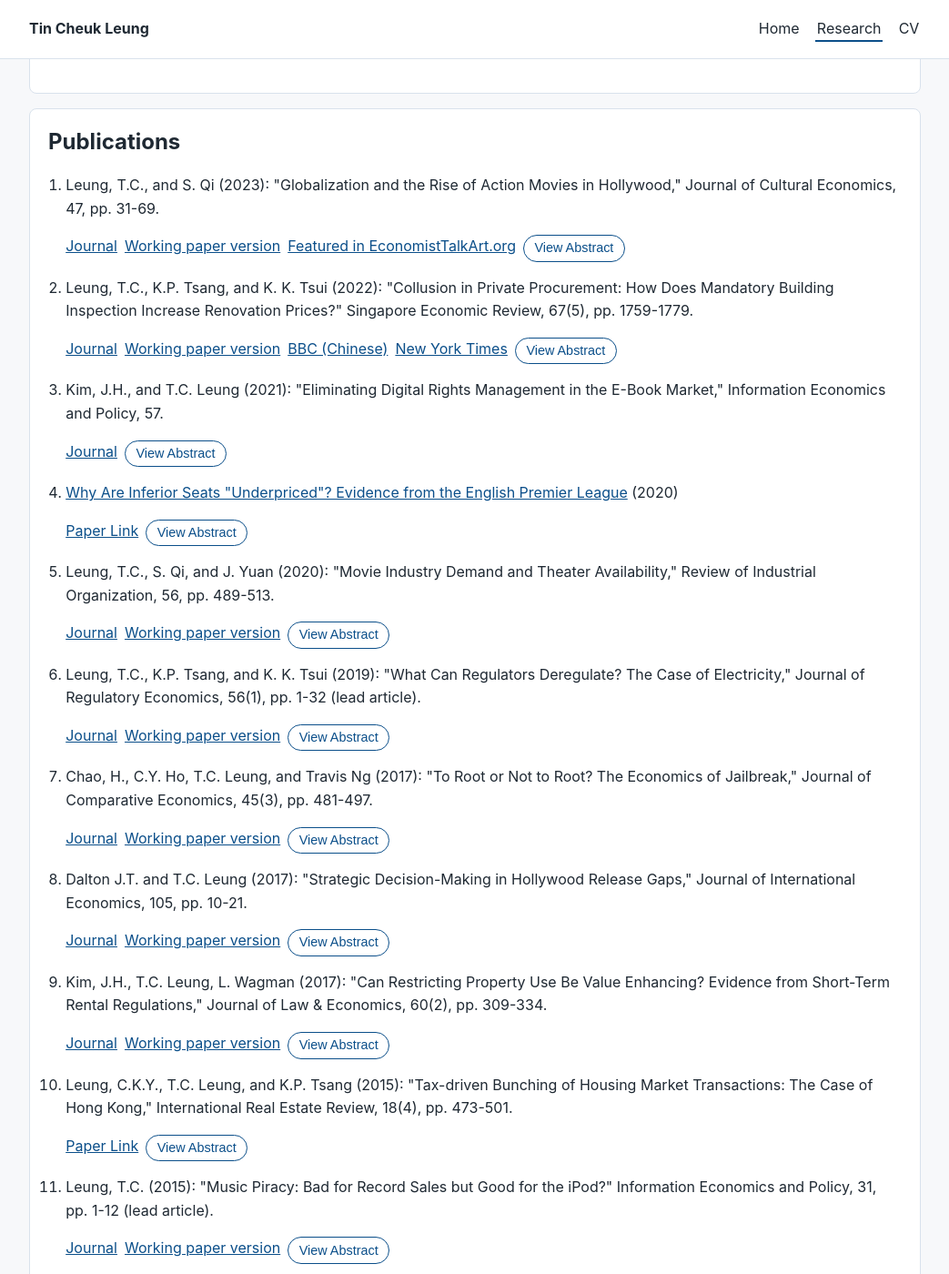
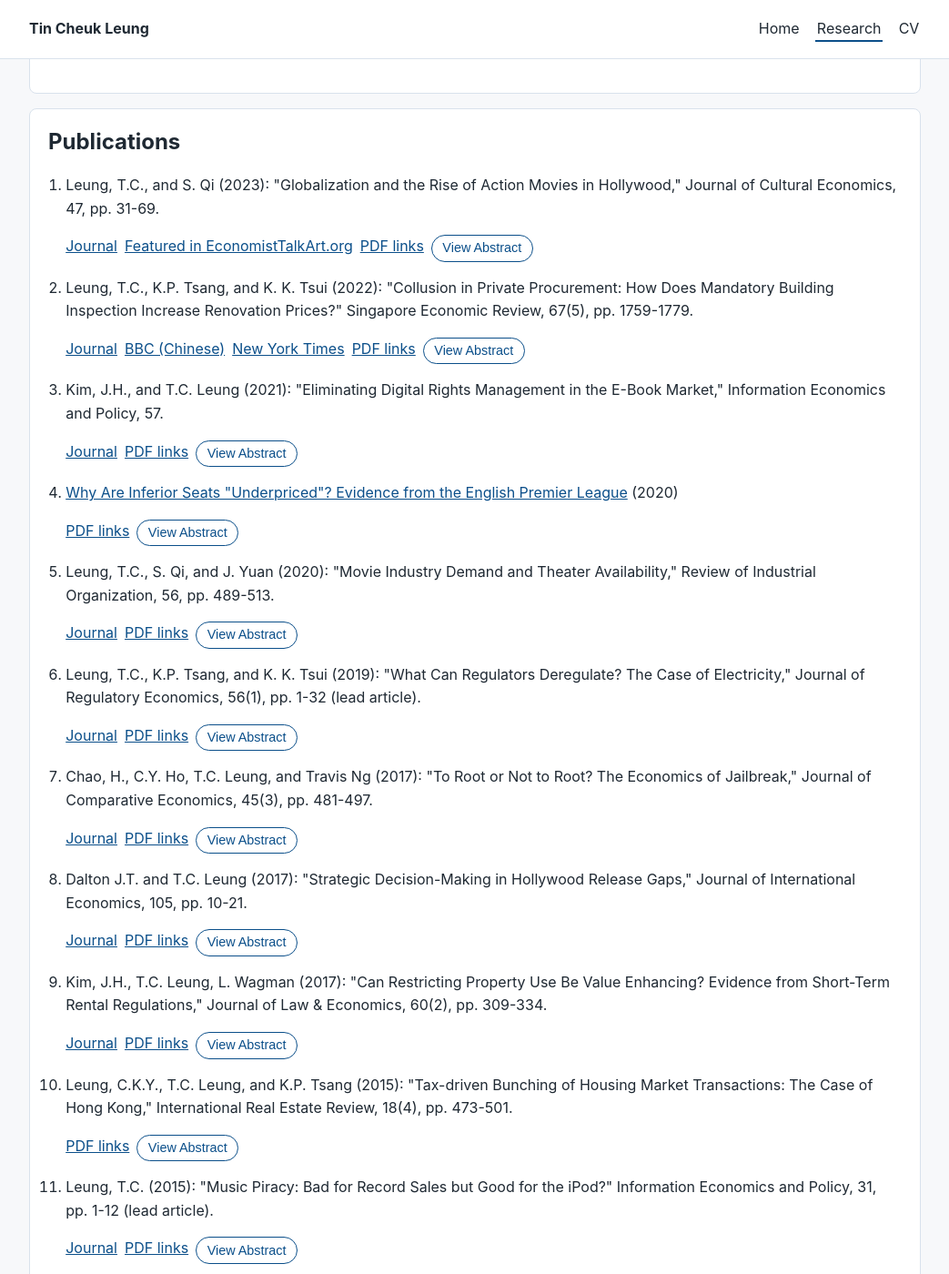
Before and after one commit to tommyleung1027/tommyleung1027.github.io, a Jekyll site: the page built from pages/research.md, in a window 1280 px wide and 1400 px high, scrolled down 1189 px. Shown: the whole window at 91% size, without its empty margins (118-1161 px from the left). Built offline with Jekyll 4.4.1, drawn with Linux system fonts in a browser that asks for light colours; some of the changed text lies outside the part shown.

Commit message:
Replace publication working-paper links with local PDF links

```diff
--- a/_data/publications.yml
+++ b/_data/publications.yml
@@ -13,14 +13,14 @@
   fulltext_hash: 76d5fb3884c976b8103eea2dde8b3d693b69214e3e8430a473984d83f05403f2
   fulltext_excerpt: "Vol.:(0123456789)\nJournal of Cultural Economics (2023) 47:31\u201369\nhttps://doi.org/10.1007/s10824-021-09438-z\n1 3\nORIGINAL ARTICLE\nGlobalization and the rise of action movies in hollywood\nTin Cheuk Leung1 \xB7 Shi Qi2\nReceived: 5 November 2021 / Accepted: 16 November 2021 / Published online: 14 January 2022\n\xA9 The Author(s), under exclusive licence to Springer Science+Business Media, LLC, part of Springer Nature\n2021\nAbstract\nThis paper shows that Globalization contributes significantly to the rise of Action\nmovies in Hollywood. Incorporating both the intensive and extensive margins in\ntrade, this paper develops a structural model to allow movie-quality production\nheterogeneity across genres and countries. The paper finds that Hollywood studios\nrespond to export-market expansion by tailoring their products to international\nconsumers\u2019 preferences. As a result, Hollywood increasingly focuses on a few\nblockbusters, overwhelmingly in the Action\
     \ genre. The movie industry becomes\nsignificantly more concentrated both domestically and abroad. Furthermore, a dis-\nproportionate increase in Action movies raises consumer welfare in some countries\nat other regions\u2019 expense.\nKeywords Globalization \xB7 Movies \xB7 Budget reallocation \xB7 Quality heterogeneity\n1 Introduction\nIn the past twenty-five years, the movie industry in Hollywood has experienced two\ntectonic shifts.1 First, movies of the Action genre have become dominant at the box-\noffice.2 Their aggregate domestic market share has increased by almost 20 percent\nWe would like to thank Amil Petrin and seminar participants at the CEIBS, CMES, SCAM\u2019d, IIOC,\nSEA Meetings, College of William and Mary for useful comments. The usual disclaimer applies.\n* Shi Qi\nshiqi.econ@gmail.com\n1 Wake Forest University, Winston-Salem, USA\n2 Economics Department, William and Mary, 300 James Blair Drive, Chancellors Hall Room\n248, Williamsburg, VA 23185, USA\n1 In the paper,\
-    \ we use the term \u201CHollywood movies\u201D to refer to US-produced movies or movies of US-\norigin.\n2 In the paper, the \u201CAction\u201D genre includes movies classified as either action or adventure films, as these\ngenres have significant overlaps.\n\n32 Journal of Cultural Economics (2023) 47:31\u201369\n1 3\nand accounts for more than half of the total box-office revenue in the USA. Second,\nHollywood has become increasingly reliant on foreign markets. The US share of the\nworldwide box-office revenue has declined from almost 60 percent in the mid-1990s\nto less than 40 percent in 2016.\nTo explain these two parallel developments in the movie industry, this paper\nasks two important questions. First, how "
+    \ we use the term \u201CHollywood movies\u201D to refer to US-produced movies or movies of US-\norigin.\n2 In the paper, the \u201CAction\u201D genre includes movies classified as either action or adventure films, as these\ngenres have significant overlaps.\n\n32 Journal of Cultural Economics (2023) 47:31\u201369\n1 3\nand accounts for more than half of the total box-office revenue in the USA. Second,\nHollywood has become increasingly reliant on foreign markets. The US share of the\nworldwide box-office revenue has declined from almost 60 percent in the mid-1990s\nto less than 40 percent in 2016.\nTo explain these two parallel developments in the movie industry, this paper\nasks two important questions. First, how"
   links:
   - label: Journal
     url: https://doi.org/10.1007/s10824-021-09438-z
-  - label: Working paper version
-    url: https://drive.google.com/open?id=1LpAJ1GVa1vlpN99iKu91R-ZbhvtDpjOz
   - label: Featured in EconomistTalkArt.org
     url: https://culturaleconomics.org/globalization-and-the-rise-of-action-movies-in-hollywood/
+  - label: PDF links
+    url: /papers/publications/Globalization%20and%20the%20rise%20of%20action%20movies%20in%20hollywood.pdf
   citation: 'Leung, T.C., and S. Qi (2023): "Globalization and the Rise of Action Movies in Hollywood," Journal of Cultural Economics, 47, pp. 31-69.'
 - id: pub-collusion-in-private-procurement-how-does-mandatory-building-inspection-increase-renovation-prices
   title: 'Collusion in Private Procurement: How Does Mandatory Building Inspection Increase Renovation Prices?'
@@ -42,12 +42,12 @@
   links:
   - label: Journal
     url: https://www.worldscientific.com/doi/10.1142/S0217590822430020
-  - label: Working paper version
-    url: https://drive.google.com/file/d/1EJqYbqIqD3cBXwaHBimB1M60sRF9wTOg/view?usp=sharing
   - label: BBC (Chinese)
     url: https://www.bbc.com/zhongwen/articles/cjrj0320pdgo/trad
   - label: New York Times
     url: https://www.nytimes.com/2025/12/26/world/asia/hong-kong-apartment-fire-corruption.html
+  - label: PDF links
+    url: /papers/publications/Collusion%20in%20Private%20Procurement-%20How%20Does%20Mandatory%20Building%20Inspection%20Increase%20Renovation%20Prices%3F.pdf
   citation: 'Leung, T.C., K.P. Tsang, and K. K. Tsui (2022): "Collusion in Private Procurement: How Does Mandatory Building Inspection Increase Renovation Prices?" Singapore Economic Review, 67(5), pp. 1759-1779.'
 - id: pub-eliminating-digital-rights-management-in-the-e-book-market
   title: Eliminating Digital Rights Management in the E-Book Market,
@@ -68,6 +68,8 @@
   links:
   - label: Journal
     url: https://doi.org/10.1016/j.infoecopol.2021.100935
+  - label: PDF links
+    url: /papers/publications/Eliminating%20digital%20rights%20management%20from%20the%20E-book%20market.pdf
   citation: 'Kim, J.H., and T.C. Leung (2021): "Eliminating Digital Rights Management in the E-Book Market," Information Economics and Policy, 57.'
 - id: pub-why-are-inferior-seats-underpriced-evidence-from-the-english-premier-league
   title: Why Are Inferior Seats "Underpriced"? Evidence from the English Premier League
@@ -87,6 +89,9 @@
   fulltext_excerpt: "1\nWhy Are Inferior Seats \u201CUnderpriced\u201D? Evidence from the English Premier League* Tin Cheuk Leung Wake Forest University leungtc@wfu.edu\nKwok Ping Tsang Virginia Tech byront@vt.edu September 28, 2018\nKevin K. Tsui Clemson University ktsui@clemson.edu\nAbstract This paper studies the practice of loss-leader pricing strategy in the English Premier League (EPL). While the TV broadcasting revenue for EPL clubs has increased over the past 20 years, the importance of revenue from ticket sales has declined. The theory of multi-product pricing suggests that a change in the relative importance of revenue sources can induce profit-maximizing firms to underprice one product in order to raise the demand for a complementary one. Using other leagues in England and Scotland that do not have as much TV broadcasting revenue as a control group, we find that inferior seats are underpriced among the ELP clubs. Consistent with the growing importance of TV broadcast revenue,\
     \ we also find that such \"loss-leader pricing\" is stronger in later years of the sample. Furthermore, we provide evidence that the underpricing of inferior seats is more pronounced in (i) EPL clubs compared to clubs in other European leagues; (ii) elite clubs in ELP compared to non-elite clubs in ELP that have less TV broadcasting revenue; and (iii) clubs promoted to ELP as compared to clubs that are either promoted or relegated to different leagues in England and Scotland. These findings suggest that clubs that rely more on TV broadcasting underprice their inferior seats as loss leader to attract more passionate fans. JEL codes: D22; L11; L83 Keywords: loss-leader pricing; English Premier League; cross-subsidization\n* We thank Cloud Yip for first introducing us to this topic. We also thank John T. Dalton and the seminar participants at Clemson, College of William and Mary, CMES, IIOC and Wake Forest for helpful comments. We also thank Tom Lam for providing attendance data of English\
     \ league games. The usual disclaimer applies.\n\n2\n\u201CFor every pound that you lower the ticket price, if you can recover it in that home advantage, you maybe won\u2019t have a loss.\u201D Vincent Kompany (Captain of Manchester City) 2018 1. Introduction Nowadays, the business model of most major sports leagues relies on multiple sources of revenue. While ticket sales still generates significant revenue for these leagues, TV broadcasting fee often is a major source of their total revenue. The English Premier League (EPL) is a prime example of such business model. Figure 1 shows that between the 2012/13 and 2017/18 seasons, season/matchday ticke"
+  links:
+  - label: PDF links
+    url: /papers/publications/Why%20Are%20Inferior%20Seats%20%E2%80%9CUnderpriced%E2%80%9D%3F%20Evidence%20from%20the%20English%20Premier%20League.pdf
 - id: pub-movie-industry-demand-and-theater-availability
   title: Movie Industry Demand and Theater Availability,
   authors:
@@ -107,8 +112,8 @@
   links:
   - label: Journal
     url: http://link.springer.com/article/10.1007/s11151-019-09706-5
-  - label: Working paper version
-    url: https://drive.google.com/file/d/1OBiz9ZTIRuJNaO4X5SQdgcz-CUA72H9u/view?usp=sharing
+  - label: PDF links
+    url: /papers/publications/Movie%20Industry%20Demand%20and%20Theater%20Availability.pdf
   citation: 'Leung, T.C., S. Qi, and J. Yuan (2020): "Movie Industry Demand and Theater Availability," Review of Industrial Organization, 56, pp. 489-513.'
 - id: pub-what-can-regulators-deregulate-the-case-of-electricity
   title: What Can Regulators Deregulate? The Case of Electricity,
@@ -131,8 +136,8 @@
   links:
   - label: Journal
     url: https://link.springer.com/article/10.1007/s11149-019-09386-9
-  - label: Working paper version
-    url: https://drive.google.com/file/d/1t-ZUS1monDYdKV3lo5aRW7ezaC1HY4jU/view?usp=sharing
+  - label: PDF links
+    url: /papers/publications/What%20can%20deregulators%20deregulate%3F%20The%20case%20of%20electricity.pdf
   citation: 'Leung, T.C., K.P. Tsang, and K. K. Tsui (2019): "What Can Regulators Deregulate? The Case of Electricity," Journal of Regulatory Economics, 56(1), pp. 1-32 (lead article).'
 - id: pub-to-root-or-not-to-root-the-economics-of-jailbreak
   title: To Root or Not to Root? The Economics of Jailbreak,
@@ -156,8 +161,8 @@
   links:
   - label: Journal
     url: http://www.sciencedirect.com/science/article/pii/S0147596716300397
-  - label: Working paper version
-    url: http://sites.google.com/site/tincheuk/research/CHLN1_edited.pdf
+  - label: PDF links
+    url: /papers/publications/To%20root%20or%20not%20to%20root%3F%20The%20economics%20of%20jailbreak.pdf
   citation: 'Chao, H., C.Y. Ho, T.C. Leung, and Travis Ng (2017): "To Root or Not to Root? The Economics of Jailbreak," Journal of Comparative Economics, 45(3), pp. 481-497.'
 - id: pub-strategic-decision-making-in-hollywood-release-gaps
   title: Strategic Decision-Making in Hollywood Release Gaps,
@@ -174,12 +179,12 @@
   fulltext_hash: f1683926d18d997f6c0e1bf4669e423f1881daab35c64898c4764418695e4c0b
   fulltext_excerpt: "Journal of International Economics 105 (2017) 10\u201321\nContents lists available at ScienceDirect\nJournal of International Economics\njournal homepage: www.elsevier.com/locate/jie\nStrategic decision-making in Hollywood release gaps/H22845\nJohn T. Dalton*, Tin Cheuk Leung\nDepartment of Economics, Kirby Hall, Wake Forest University, Box 7505, Winston-Salem, NC 27109, United States\nARTICLE INFO\nArticle history:\nReceived 13 January 2016\nAccepted 22 November 2016\nAvailable online 7 December 2016\nJEL classi\uFB01cation:\nF14\nL82\n034\nKeywords:\nHollywood\nMovie exports\nRelease gap\nIntellectual property rights\nABSTRACT\nHollywood blockbusters are usually released in the U.S. before other foreign markets. The release gaps have\ndeclined signi\uFB01cantly over time and varied greatly across countries.While movie piracy has been suggested\nas an important determinant for the release gap decision of distributors, theory and evidence suggest that\nthere are other\
     \ important determinants. In this paper, we use a discrete choice release gap decision game\nmodel to disentangle the impacts of the i) release gap effect, which includes factors that provide incen-\ntives for a distributor to shorten the release gap; ii) word-of-mouth effect, which provides incentives for a\ndistributor to lengthen the release gap; and iii) competition effect, which accounts for the incentives block-\nbustershavetoavoideachother.Weobtainboxo\uFB03ceandreleasegapdatafromtheprivateindustrysource\nBoxo\uFB03cemojo.com. We provide results on the economically signi\uFB01cant impact of these three factors on\ndistributors\u2019 release gap decisions and box o\uFB03ce revenue.\n\xA9 2016 Elsevier B.V. All rights reserved.\n1. Introduction\nMovie executives fear the collapse of Hollywood exports in the\nface of rising worldwide piracy rates. Yet box o\uFB03ce sales growth\nremains stable. According to the Motion Picture Association of\nAmerica (MPAA), U.S./Canadian and international\
-    \ box o\uFB03ce sales\ngrew 12% and 32% between 2008 and 2012.\n1\nOne characteristic of the movie industry often mentioned in con-\nnectionwithpiracyisthereleasegapbetweenwhenamovieappears\nin the U.S. and a foreign market. Hollywood studios try to preempt\npiracy by releasing movies as quickly as possible. Industry observers\noftennotethedeclineinmoviereleasegapsworldwide,apointmade\nby Eliashberg et al. (2006). Looking at the years 1980, 1990, 2000,\nand 2010, for example, we observe this trend when comparing the\naverage release gap for those top ten box o\uFB03ce hits from the U.S.\n/H22845We thank Liran Einav for sharing his codes, Christina Marsh Dalton for her many\nhelpful comments, and Douglas Cheng, "
+    \ box o\uFB03ce sales\ngrew 12% and 32% between 2008 and 2012.\n1\nOne characteristic of the movie industry often mentioned in con-\nnectionwithpiracyisthereleasegapbetweenwhenamovieappears\nin the U.S. and a foreign market. Hollywood studios try to preempt\npiracy by releasing movies as quickly as possible. Industry observers\noftennotethedeclineinmoviereleasegapsworldwide,apointmade\nby Eliashberg et al. (2006). Looking at the years 1980, 1990, 2000,\nand 2010, for example, we observe this trend when comparing the\naverage release gap for those top ten box o\uFB03ce hits from the U.S.\n/H22845We thank Liran Einav for sharing his codes, Christina Marsh Dalton for her many\nhelpful comments, and Douglas Cheng,"
   links:
   - label: Journal
     url: http://www.sciencedirect.com/science/article/pii/S0022199616301465
-  - label: Working paper version
-    url: http://sites.google.com/site/tincheuk/research/ReleaseGaps.pdf
+  - label: PDF links
+    url: /papers/publications/Strategic%20decision-making%20in%20Hollywood%20release%20gaps.pdf
   citation: 'Dalton J.T. and T.C. Leung (2017): "Strategic Decision-Making in Hollywood Release Gaps," Journal of International Economics, 105, pp. 10-21.'
 - id: pub-can-restricting-property-use-be-value-enhancing-evidence-from-short-term-rental-regulations
   title: Can Restricting Property Use Be Value Enhancing? Evidence from Short-Term Rental Regulations,
@@ -201,8 +206,8 @@
   links:
   - label: Journal
     url: http://www.journals.uchicago.edu/doi/pdfplus/10.1086/694415
-  - label: Working paper version
-    url: http://sites.google.com/site/tincheuk/research/LK8a.pdf
+  - label: PDF links
+    url: /papers/publications/Can%20Restricting%20Property%20Use%20Be%20Value%20Enhancing%3F%20Evidence%20from%20Short-Term%20Rental%20Regulation.pdf
   citation: 'Kim, J.H., T.C. Leung, L. Wagman (2017): "Can Restricting Property Use Be Value Enhancing? Evidence from Short-Term Rental Regulations," Journal of Law & Economics, 60(2), pp. 309-334.'
 - id: pub-tax-driven-bunching-of-housing-market-transactions-the-case-of-hong-kong
   title: 'Tax-driven Bunching of Housing Market Transactions: The Case of Hong Kong,'
@@ -222,6 +227,9 @@
     \ should change with the tax schedule. We confirm these\nconjectures with a rich dataset from the Hong Kong housing market\nand provide a measure of tax avoidance.\n\nKeywords\uFF1A\n\nBunching, Change in Nonlinear Tax Schedule, Housing Market, Tax\nAvoidance and Tax Evasion, Underpricing\n\n* Corresponding author\n\n474 Leung, Leung and Tsang\n\nAn increased surcharge the Singaporean government has assessed on most\nforeign buyers to try to tamp down soaring property prices threatens to rattle\nSingapore\u2019s uneasy relationship with many of its rich foreigners while giving\nAmericans an edge in one of Asia\u2019s hottest property markets. This month, the\ngovernment boosted to 15% from 10% the fee added to the purchase price of\nresidential property bought by many foreign nationals, including the Chinese,\nwho were the second -largest group of foreign buyers las t year\u2026 The\ngovernment worries that foreign buying is introducing the risk of a market\nbubble and making homes less\
     \ affordable for Singaporeans, which is feeding a\ngrowing resentment of foreigners.\n\n\u2013 Wall Street Journal (2013)\n\n1. Introduction\n\nIn this paper, we attempt to contribute to several strands of the literature by\nstudying how a nonlinear tax schedule affects the behavior of property sellers\nand buyers. As the Wall Street Journal (2013) quotation reflects, there is the\nbelief that introducing a transaction tax on the property market could\ncontribute to \u201Ctaming the property market bubble\u201D. Clearly, the idea can be\ntraced back to the so -called \u201CTobin tax\u201D, as explained by Tobin (1978)\nhimself,1 or even to Keynes (1936). 2 While this may be a clever policy in\nresponse to an \u201Coverheated\u201D asset market, it poses cha"
   citation: 'Leung, C.K.Y., T.C. Leung, and K.P. Tsang (2015): "Tax-driven Bunching of Housing Market Transactions: The Case of Hong Kong," International Real Estate Review, 18(4), pp. 473-501.'
+  links:
+  - label: PDF links
+    url: /papers/publications/Tax-driven%20Bunching%20of%20Housing%20Market%20Transactions-%20The%20Case%20of%20Hong%20Kong.pdf
 - id: pub-music-piracy-bad-for-record-sales-but-good-for-the-ipod
   title: 'Music Piracy: Bad for Record Sales but Good for the iPod?'
   authors:
@@ -240,8 +248,8 @@
   links:
   - label: Journal
     url: http://www.sciencedirect.com/science/article/pii/S0167624515000116
-  - label: Working paper version
-    url: http://sites.google.com/site/tincheuk/research/iPod_revised.pdf
+  - label: PDF links
+    url: /papers/publications/Music%20piracy-%20Bad%20for%20record%20sales%20but%20good%20for%20the%20iPod%3F.pdf
   citation: 'Leung, T.C. (2015): "Music Piracy: Bad for Record Sales but Good for the iPod?" Information Economics and Policy, 31, pp. 1-12 (lead article).'
 - id: pub-dispersion-and-distortions-in-the-trans-atlantic-slave-trade
   title: Dispersion and Distortions in the Trans-Atlantic Slave Trade,
@@ -263,8 +271,8 @@
   links:
   - label: Journal
     url: http://authors.elsevier.com/sd/article/S0022199615000562
-  - label: Working paper version
-    url: http://sites.google.com/site/tincheuk/research/SlaveDistribution.pdf
+  - label: PDF links
+    url: /papers/publications/Dispersion%20and%20distortions%20in%20the%20trans-Atlantic%20slave%20trade.pdf
   citation: 'Dalton J.T. and T.C. Leung (2015): "Dispersion and Distortions in the Trans-Atlantic Slave Trade," Journal of International Economics, 96(2), pp. 412-425.'
 - id: pub-why-is-polygyny-more-prevalent-in-western-africa-an-african-slave-trade-perspective
   title: Why is Polygyny More Prevalent in Western Africa? An African Slave Trade Perspective,
@@ -284,12 +292,12 @@
   links:
   - label: Journal
     url: http://www.jstor.org/stable/10.1086/676531
-  - label: Working paper version
-    url: http://sites.google.com/site/tincheuk/research/SlavePolygyny.pdf
   - label: Featured in Foreign Policy Magazine
     url: https://foreignpolicy.com/2014/09/04/is-polygyny-a-slave-to-history/
   - label: Featured PDF
     url: http://sites.google.com/site/tincheuk/IsPolygynyaSlavetoHistory_.pdf
+  - label: PDF links
+    url: /papers/publications/Why%20Is%20Polygyny%20More%20Prevalent%20in%20Western%20Africa%3F%20An%20African%20Slave%20Trade%20Perspective.pdf
   citation: 'Dalton J.T. and T.C. Leung (2014): "Why is Polygyny More Prevalent in Western Africa? An African Slave Trade Perspective," Economic Development and Cultural Change, 62(4), pp.599-632 (lead article).'
 - id: pub-what-is-the-true-loss-due-to-piracy-evidence-from-microsoft-office-in-hong-kong
   title: What is the True Loss Due to Piracy? Evidence from Microsoft Office in Hong Kong,
@@ -309,10 +317,10 @@
   links:
   - label: Journal
     url: http://www.mitpressjournals.org/doi/abs/10.1162/REST_a_00290
-  - label: Working paper version
-    url: http://sites.google.com/site/tincheuk/research/Software_revised_2nd.pdf
   - label: Online Appendix
     url: http://sites.google.com/site/tincheuk/research/Appendix.pdf
+  - label: PDF links
+    url: /papers/publications/What%20Is%20the%20True%20Loss%20Due%20to%20Piracy%3F%20Evidence%20from%20Microsoft%20Office%20in%20Hong%20Kong.pdf
   citation: 'Leung, T.C. (2013): "What is the True Loss Due to Piracy? Evidence from Microsoft Office in Hong Kong," Review of Economics and Statistics, 95(3), pp.1015-1029.'
 - id: pub-can-anchoring-and-loss-aversion-explain-the-predictability-of-housing-prices
   title: Can Anchoring and Loss Aversion Explain the Predictability of Housing Prices?
@@ -333,8 +341,8 @@
   links:
   - label: Journal
     url: http://onlinelibrary.wiley.com/doi/10.1111/1468-0106.12009/abstract
-  - label: Working paper version
-    url: http://sites.google.com/site/tincheuk/research/LT3.pdf
+  - label: PDF links
+    url: /papers/publications/CAN%20ANCHORING%20AND%20LOSS%20AVERSION%20EXPLAIN%20THEPREDICTABILITY%20OF%20HOUSING%20PRICES%3F.pdf
   citation: 'Leung, T.C. and K.P. Tsang (2013): "Can Anchoring and Loss Aversion Explain the Predictability of Housing Prices?" Pacific Economic Review, 18(1), pp.41-59.'
 - id: pub-anchoring-and-loss-aversion-in-the-housing-market-implications-on-price-dynamics
   title: 'Anchoring and Loss Aversion in the Housing Market: Implications on Price Dynamics,'
@@ -357,8 +365,8 @@
   links:
   - label: Journal
     url: http://www.sciencedirect.com/science/article/pii/S1043951X12001149
-  - label: Working paper version
-    url: http://sites.google.com/site/tincheuk/research/LT2.pdf
+  - label: PDF links
+    url: /papers/publications/Anchoring%20and%20loss%20aversion%20in%20the%20housing%20market-%20Implications%20on%20price%20dynamics.pdf
   citation: 'Leung, T.C. and K.P. Tsang (2013): "Anchoring and Loss Aversion in the Housing Market: Implications on Price Dynamics," China Economic Review, 24, pp.42-54.'
 - id: pub-love-thy-neighbor-income-distribution-and-housing-preferences
   title: 'Love Thy Neighbor: Income Distribution and Housing Preferences,'
@@ -380,6 +388,6 @@
   links:
   - label: Journal
     url: http://www.sciencedirect.com/science/article/pii/S105113771200054X
-  - label: Working paper version
-    url: http://sites.google.com/site/tincheuk/research/LT1.pdf
+  - label: PDF links
+    url: /papers/publications/Love%20thy%20neighbor-%20Income%20distribution%20and%20housing%20preferences.pdf
   citation: 'Leung, T.C. and K.P. Tsang (2012): "Love Thy Neighbor: Income Distribution and Housing Preferences," Journal of Housing Economics, 21(4), pp.322-335.'
```
Also changed, not shown: scripts/build_paper_index.py (+30 -5 lines).
